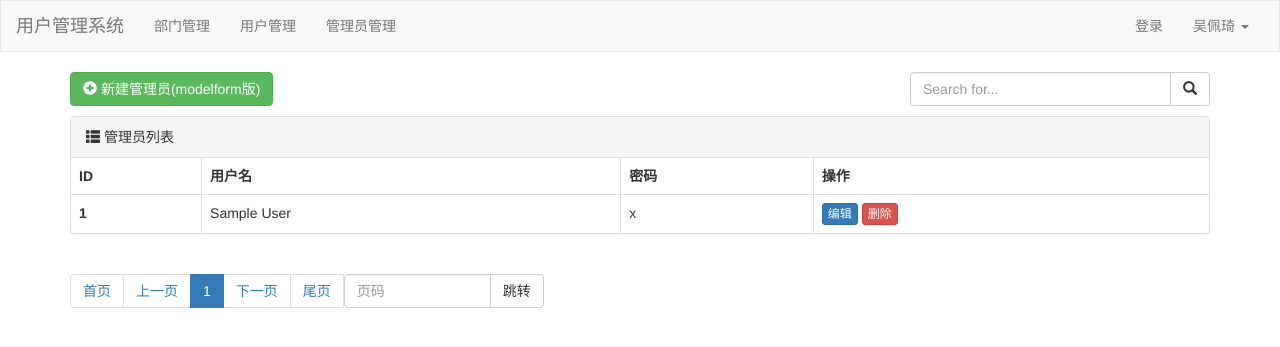
After one commit to CodingPoetss/MyDjango, a Django app: page /admin/list/ in a window 1280 px wide. The commit adds this page. Shown: the top 347 px of the page. Run offline with Django 4.2, Linux system fonts and the light colour scheme; tables that the repository leaves empty hold one stand-in row (values such as "Sample post"); some libraries are stand-ins or nearby versions.

Commit message:
2023.8.23 third commit no-bug release

```diff
--- a/StaffingSystem/urls.py
+++ b/StaffingSystem/urls.py
@@ -16,7 +16,7 @@ Including another URLconf
 """
 from django.urls import path
 
-from app01.views import depart, user, transfer
+from app01.views import depart, user,admin, transfer
 
 urlpatterns = [
     # 部门管理
@@ -32,6 +32,9 @@ urlpatterns = [
     path('user/<int:nid>/edit/', user.user_edit),
     path('user/<int:nid>/delete/', user.user_delete),
 
+    # 管理员管理
+    path('admin/list/', admin.admin_list),
+
     # 跳转页面
     path('success/', transfer.success),
     path('fail/', transfer.fail),
--- a/app01/models.py
+++ b/app01/models.py
@@ -1,11 +1,21 @@
 from django.db import models
 
+
 # Create your models here.
+
+class Admin(models.Model):
+    """ 管理员 """
+    name = models.CharField(verbose_name='用户名', max_length=32)
+    password = models.CharField(verbose_name='密码', max_length=64)
+
+
 class Department(models.Model):
     """ 部门表 """
     title = models.CharField(verbose_name='标题', max_length=32)
+
     def __str__(self):
-        return self.title           # 实例化对象时输出的是地址,__str__(self)可以打印具体的地址
+        return self.title  # 实例化对象时输出的是地址,__str__(self)可以打印具体的地址
+
 
 class UserInfo(models.Model):
     """ 员工表 """
@@ -24,6 +34,7 @@ class UserInfo(models.Model):
     # depart = models.ForeignKey(verbose_name='所属部门', to='Department', to_field='id', null=True, blank=True, on_delete=models.SET_NULL)
     depart = models.ForeignKey(verbose_name='所属部门', to='Department', to_field='id', on_delete=models.PROTECT)
 
+
 class PrettyNum(models.Model):
     """ 靓号管理 """
     mobile = models.CharField(verbose_name='手机号', max_length=11)
--- /dev/null
+++ b/app01/templates/admin_list.html
@@ -0,0 +1,76 @@
+{% extends 'layout.html' %}
+{% block title %}
+    <title>用户管理系统</title>
+{% endblock %}
+{% block content %}
+    <!-- 操作版面 -->
+     <div class="container">
+        <div style="margin-bottom: 10px" class="clearfix">
+            <a class="btn btn-primary btn-success" href="/user/model/form/add/" >
+                <span class="glyphicon glyphicon-plus-sign" aria-hidden="true"></span>
+                新建管理员(modelform版)</a>
+
+        <div style="float: right;width: 300px">
+          <form method="get">
+            <div class="input-group">
+                  <input type="text" class="form-control" placeholder="Search for..." name="q" value="{{ search_data }}">
+                    <span class="input-group-btn">
+                        <button class="btn btn-default" type="submit">
+                             <span class="glyphicon glyphicon-search" aria-hidden="true"></span>
+                        </button>
+                    </span>
+             </div>
+           </form>
+        </div>
+
+
+    </div>
+
+    <!-- 表格面板 -->
+      <div>
+            <div class="panel panel-default">
+      <!-- Default panel contents -->
+      <div class="panel-heading">
+           <span class="glyphicon glyphicon-th-list" aria-hidden="true"></span>
+           管理员列表
+      </div>
+
+
+      <!-- Table -->
+      <table class="table table-bordered">
+        <thead>
+          <tr>
+               <th>ID</th>
+               <th>用户名</th>
+               <th>密码</th>
+               <th>操作</th>
+          </tr>
+        </thead>
+          {% for obj in data_list %}
+        <tbody>
+          <tr>
+            <th scope="row">{{ obj.id }}</th>
+              <td>{{ obj.name }}</td>
+              <td>{{ obj.password}}</td>
+              <td>
+                <a class="btn btn-primary btn-xs" href="/user/{{ obj.id }}/edit/">编辑</a>
+                <a class="btn btn-danger btn-xs" href="/user/{{ obj.id }}/delete/">删除</a>
+              </td>
+
+          </tr>
+        </tbody>
+          {% endfor %}
+      </table>
+    </div>
+        </div>
+
+    <!-- 分页操作 -->
+    <nav aria-label="Page navigation">
+        <ul class="pagination">
+            {{ page_string }}
+        </ul>
+    </nav>
+
+
+    </div>
+{% endblock %}
--- a/app01/templates/layout.html
+++ b/app01/templates/layout.html
@@ -34,8 +34,9 @@
         <div class="collapse navbar-collapse" id="bs-example-navbar-collapse-1">
             <ul class="nav navbar-nav">
                 <li><a href="/depart/list/">部门管理</a></li>
-             <li><a href="/user/list/">用户管理</a></li>
-      </ul>
+                <li><a href="/user/list/">用户管理</a></li>
+                <li><a href="/admin/list/">管理员管理</a></li>
+            </ul>
 
       <ul class="nav navbar-nav navbar-right">
         <li><a href="#">登录</a></li>
--- a/app01/utils/pagination.py
+++ b/app01/utils/pagination.py
@@ -13,7 +13,7 @@
 
     3.实例化分页对象
     from app01.utils.pagination import Pagination
-    page_object = Pagination(request, model_objects, search__contains)
+    page_object = Pagination(request, model_objects, search_contains)
     context = {'data_list': page_object.data_list,
                'search_data': page_object.search_data,
                'page_string': page_object.page_string,
@@ -36,7 +36,7 @@
                     </span>
              </div>
            </form>
-        </div>
+    </div>
 
 
     2.循环显示的每条数据
@@ -55,8 +55,9 @@
 
 """
 
+
 class Pagination(object):
-    def __init__(self, request, model_objects, search_contains, page_size=10, page_param="page",
+    def __init__(self, request, model_objects, search_contains, page_size=10, plus=5, page_param="page",
                  page_jump="jump", page_search="q"):
 
         # 1.搜索框
@@ -71,12 +72,6 @@ class Pagination(object):
         total_page_count, div = divmod(total_count, page_size)
         if div:  # div表示余数，如果为真则使总页数加一
             total_page_count += 1
-
-        # page = request.GET.get(page_param, "1")  # 若未get，到默认为第一页
-        # if page.isdecimal():  # 判断是否是有效的十进制数
-        #     page = int(page)
-        # else:
-        #     page = 1  # 默认为第一页
 
         # 3.分页
         page_ = request.GET.get(page_param, "1")  # 若未get，到默认为第一页
@@ -94,25 +89,8 @@ class Pagination(object):
                 page = jump_value
                 remain_value = page
 
-        #
-        # if request.GET.get(page_jump) is None:
-        #     page = page_
-        #     remain_value = ''
-        # else:
-        #     try:
-        #         jump_value = int(request.GET.get(page_jump))
-        #         if 1 <= jump_value <= total_page_count:
-        #             page = jump_value
-        #             remain_value = page
-        #         else:
-        #             page = page_
-        #             remain_value = ''
-        #     except:
-        #         page = page_
-        #         remain_value = ''
-
-        # 4.计算出前后五页
-        plus = 5
+        # 4.计算出前后n页
+        # plus = 5 这里表示显示前后5页
         if total_page_count <= 2 * plus + 1:
             # 数据库数据比较少
             start_page = 1
@@ -134,7 +112,6 @@ class Pagination(object):
 
         # 初始化要插入html的数据为空
         page_str_list = []
-
 
         # 首页
         page_str_list.append('<li><a href="?page=1&q={}">首页</a></li>'.format(search_data))
--- /dev/null
+++ b/app01/views/admin.py
@@ -0,0 +1,17 @@
+# python learning
+# coding time: 2023/8/23 12:07
+from django.shortcuts import render, redirect
+from app01 import models
+from app01.utils.pagination import Pagination
+
+
+def admin_list(request):
+    data_list = models.Admin.objects.all()
+    model_objects = models.Admin.objects
+    search_contains = "name__contains"
+    page_object = Pagination(request, model_objects, search_contains)
+    context = {'data_list': page_object.data_list,
+               'search_data': page_object.search_data,
+               'page_string': page_object.page_string,
+               }
+    return render(request, 'admin_list.html', context)
--- a/app01/views/depart.py
+++ b/app01/views/depart.py
@@ -1,7 +1,6 @@
 # python learning
 # coding time: 2023/8/22 14:51
 from django.shortcuts import render, redirect
-
 from app01 import models
 
 
```
Also changed, not shown: app01/utils/Bootstrap.py (added, +17 -0 lines), app01/views/user.py (+7 -8 lines), app01/migrations/0003_admin.py (added).
